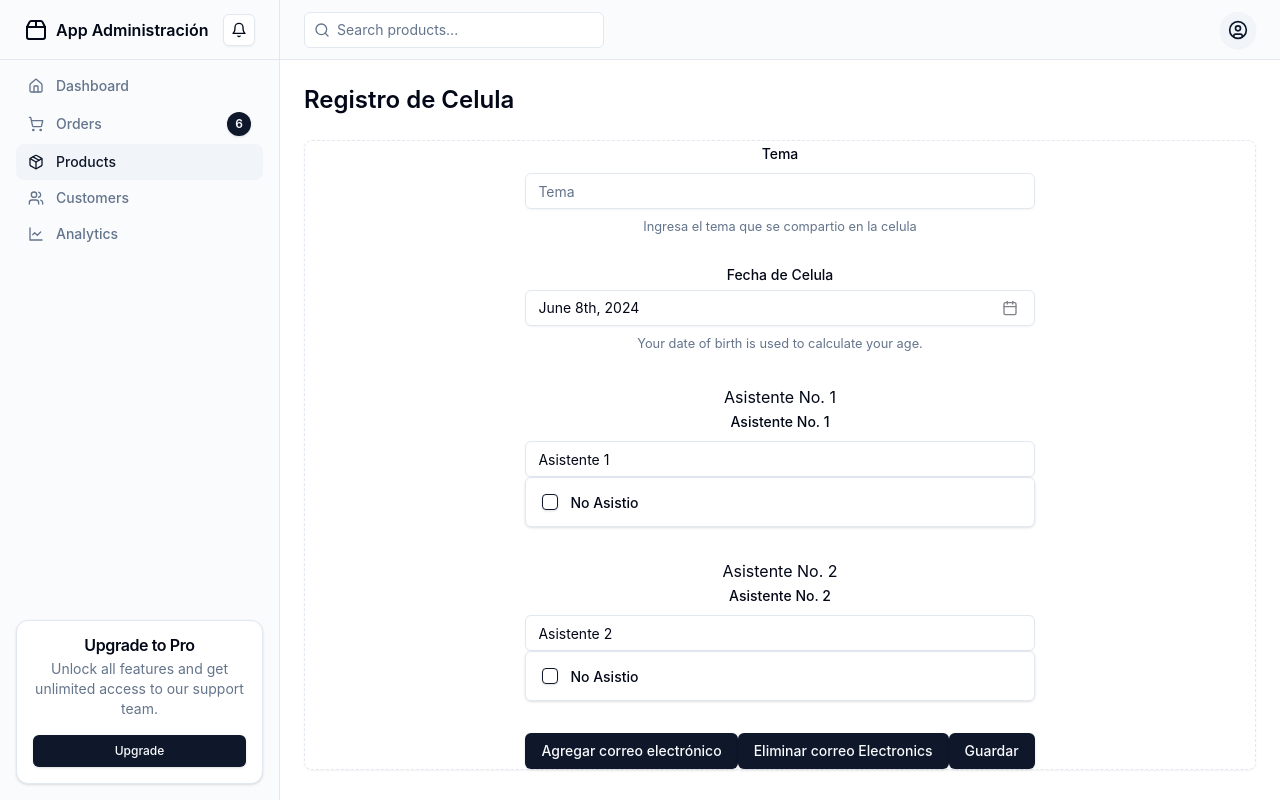
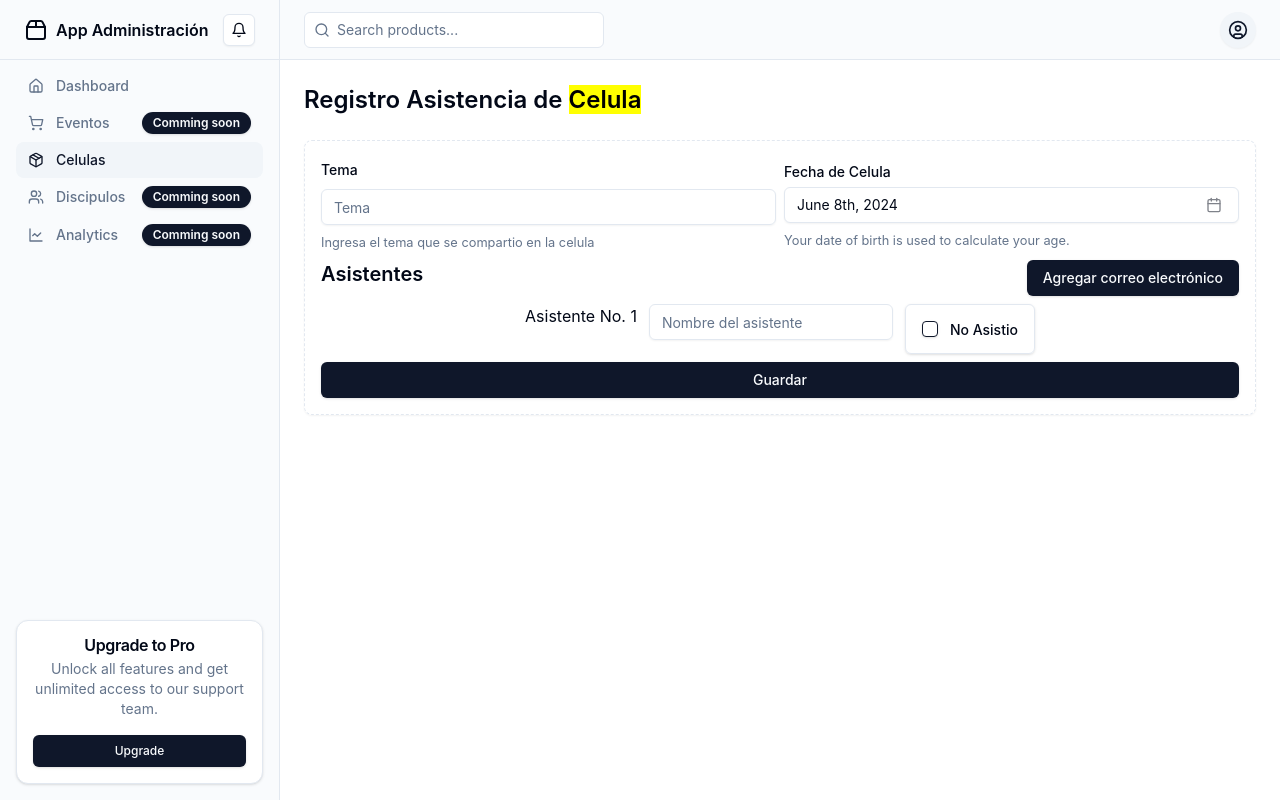
Before and after one commit to yrguativa/MCIM, a React (Vite) app in the folder app/: page / in a window 1280 px wide. Built offline with nearby package versions, Linux system fonts and the light colour scheme.

Commit message:
feat(App): :sparkles: Add Zustand by manager state

```diff
--- a/app/package.json
+++ b/app/package.json
@@ -29,7 +29,8 @@
     "react-hook-form": "^7.51.5",
     "tailwind-merge": "^2.3.0",
     "tailwindcss-animate": "^1.0.7",
-    "zod": "^3.23.8"
+    "zod": "^3.23.8",
+    "zustand": "^4.5.2"
   },
   "devDependencies": {
     "@eslint/js": "^9.2.0",
--- a/app/src/dashboard/dashboard.tsx
+++ b/app/src/dashboard/dashboard.tsx
@@ -32,8 +32,11 @@ import { Input } from "@/components/ui/input"
 import { Sheet, SheetContent, SheetTrigger } from "@/components/ui/sheet"
 
 import Cells from "../pages/cells"
+import { useAuthStore } from "../stores"
 
 export function Dashboard() {
+    const userState = useAuthStore(state => state.user);
+
     return (
         <div className="grid min-h-screen w-full md:grid-cols-[220px_1fr] lg:grid-cols-[280px_1fr]">
             <div className="hidden border-r bg-muted/40 md:block">
@@ -62,9 +65,9 @@ export function Dashboard() {
                                 className="flex items-center gap-3 rounded-lg px-3 py-2 text-muted-foreground transition-all hover:text-primary"
                             >
                                 <ShoppingCart className="h-4 w-4" />
-                                Orders
-                                <Badge className="ml-auto flex h-6 w-6 shrink-0 items-center justify-center rounded-full">
-                                    6
+                                Eventos
+                                <Badge className="ml-auto flex  shrink-0 items-center justify-center rounded-full">
+                                    Comming soon
                                 </Badge>
                             </a>
                             <a
@@ -72,14 +75,17 @@ export function Dashboard() {
                                 className="flex items-center gap-3 rounded-lg bg-muted px-3 py-2 text-primary transition-all hover:text-primary"
                             >
                                 <Package className="h-4 w-4" />
-                                Products{" "}
+                                Celulas
                             </a>
                             <a
                                 href="#"
                                 className="flex items-center gap-3 rounded-lg px-3 py-2 text-muted-foreground transition-all hover:text-primary"
                             >
                                 <Users className="h-4 w-4" />
-                                Customers
+                                Discipulos
+                                <Badge className="ml-auto flex  shrink-0 items-center justify-center rounded-full">
+                                    Comming soon
+                                </Badge>
                             </a>
                             <a
                                 href="#"
@@ -87,6 +93,9 @@ export function Dashboard() {
                             >
                                 <LineChart className="h-4 w-4" />
                                 Analytics
+                                <Badge className="ml-auto flex  shrink-0 items-center justify-center rounded-full">
+                                    Comming soon
+                                </Badge>
                             </a>
                         </nav>
                     </div>
@@ -208,12 +217,12 @@ export function Dashboard() {
                             </Button>
                         </DropdownMenuTrigger>
                         <DropdownMenuContent align="end">
-                            <DropdownMenuLabel>My Account</DropdownMenuLabel>
+                            <DropdownMenuLabel>Mi cuenta {userState}</DropdownMenuLabel>
                             <DropdownMenuSeparator />
-                            <DropdownMenuItem>Settings</DropdownMenuItem>
+                            <DropdownMenuItem>Configuraciones</DropdownMenuItem>
                             <DropdownMenuItem>Support</DropdownMenuItem>
                             <DropdownMenuSeparator />
-                            <DropdownMenuItem>Logout</DropdownMenuItem>
+                            <DropdownMenuItem>Salir</DropdownMenuItem>
                         </DropdownMenuContent>
                     </DropdownMenu>
                 </header>
--- a/app/src/pages/cellAssistantsSchema.ts
+++ b/app/src/pages/cellAssistantsSchema.ts
@@ -1,9 +1,14 @@
 import { z } from "zod";
 
 export const AssistantsSchema = z.object({
+    id: z.string()
+        .uuid()
+        .default(crypto.randomUUID()),
     name: z.string()
         .min(2, {
             message: "Nombre del asistente debe tener minimo 3 caracteres.",
         }),
     attended: z.boolean().default(false)
 });
+
+export type Assistants = z.infer<typeof AssistantsSchema>;
--- /dev/null
+++ b/app/src/pages/cellRecordsSchema.ts
@@ -0,0 +1,20 @@
+
+import { z } from "zod"
+import { AssistantsSchema } from "./cellAssistantsSchema"
+
+export const cellRecordSchema = z.object({
+  date: z.date({
+    required_error: "A date of birth is required.",
+  }),
+  topic: z.string()
+    .min(2, {
+      message: "Username must be at least 2 characters.",
+    }),
+  createUser: z.string()
+    .min(2, {
+      message: "Username must be at least 2 characters.",
+    }),
+  assistants: z.array(AssistantsSchema),
+})
+
+export type CellRecord = z.infer<typeof cellRecordSchema>;
--- a/app/src/pages/cellSchema.ts
+++ b/app/src/pages/cellSchema.ts
@@ -1,25 +1,24 @@
 import { z } from "zod"
 import { AssistantsSchema } from "./cellAssistantsSchema"
+import { cellRecordSchema } from "./cellRecordsSchema";
 
 export const cellSchema = z.object({
-    cell: z.string()
-        .min(2, {
-            message: "Username must be at least 2 characters.",
-        }),
+  id: z.string()
+    .uuid()
+    .default(crypto.randomUUID()),
   leader: z.string()
     .min(2, {
       message: "Username must be at least 2 characters.",
     }),
-    date: z.date({
+  createdDate: z.date({
     required_error: "A date of birth is required.",
   }),
-    topic: z.string()
-        .min(2, {
-            message: "Username must be at least 2 characters.",
-        }),
-    createUser: z.string()
+  createdUser: z.string()
     .min(2, {
       message: "Username must be at least 2 characters.",
     }),
   assistants: z.array(AssistantsSchema),
+  records: z.array(cellRecordSchema)
 })
+
+export type Cell = z.infer<typeof cellSchema>;
--- a/app/src/pages/cells.tsx
+++ b/app/src/pages/cells.tsx
@@ -1,7 +1,6 @@
 import { FC } from 'react';
 import { useFieldArray, useForm } from "react-hook-form"
 import { zodResolver } from "@hookform/resolvers/zod"
-import { z } from 'zod';
 import { format } from 'date-fns';
 
 import { cn } from '@/lib/utils';
@@ -13,29 +12,30 @@ import { Calendar } from "@/components/ui/calendar"
 import { Checkbox } from "@/components/ui/checkbox"
 import { Form, FormControl, FormDescription, FormField, FormItem, FormLabel, FormMessage } from "@/components/ui/form"
 import { Popover, PopoverContent, PopoverTrigger } from "@/components/ui/popover"
-import { cellSchema } from './cellSchema';
+
+import { useAuthStore, useCellStore } from '../stores';
+import { CellRecord, cellRecordSchema } from './cellRecordsSchema';
 
 const Cells: FC = () => {
-    const form = useForm<z.infer<typeof cellSchema>>({
-        resolver: zodResolver(cellSchema),
+  const userState = useAuthStore(state => state.user);
+
+  const cellState = useCellStore(state => state.cell);
+  cellState.createdUser = userState;
+  const addRecordState = useCellStore(state => state.addRecord);
+  const form = useForm<CellRecord>({
+    resolver: zodResolver(cellRecordSchema),
     defaultValues: {
-            cell: "Jueves",
-            leader: "Yilmer",
-            createUser: "Yilmer",
-
+      topic: "",
       date: new Date(),
-            topic: "",
-            assistants: [
-                { name: "Asistente 1" },
-                { name: "Asistente 2" }
-            ]
+      assistants: cellState.assistants,
     },
   });
 
   const { fields: assistantsSubForm, append: appendAssitant, remove: removeAssitant } = useFieldArray({ name: 'assistants', control: form.control })
 
-    function onSubmit(data: z.infer<typeof cellSchema>) {
+  function onSubmit(data: CellRecord) {
     console.log("🚀 ~ onSubmit ~ data:", data)
+    addRecordState(data);
     toast({
       title: "You submitted the following values:",
       description: (
@@ -50,12 +50,11 @@ const Cells: FC = () => {
 
   return <>
     <div className="flex items-center">
-            <h1 className="text-lg font-semibold md:text-2xl">Registro de Celula</h1>
+      <h1 className="text-lg font-semibold md:text-2xl">Registro Asistencia de <mark>Celula</mark></h1>
     </div>
-        <div className="flex flex-3 items-center justify-center rounded-lg border border-dashed shadow-sm" x-chunk="dashboard-02-chunk-1">
-            <div className="flex flex-col items-center gap-1 text-center">
+    <div className="flex items-center items-center justify-center text-start rounded-lg border border-dashed p-4 shadow-sm" x-chunk="dashboard-02-chunk-1">
       <Form {...form}>
-                    <form onSubmit={form.handleSubmit(onSubmit)} className="space-y-8">
+        <form onSubmit={form.handleSubmit(onSubmit)} className="grid grid-cols-2 grid-flow-row gap-2 w-full">
           <FormField
             control={form.control}
             name="topic"
@@ -77,7 +76,7 @@ const Cells: FC = () => {
             control={form.control}
             name="date"
             render={({ field }) => (
-                                <FormItem className="flex flex-col">
+              <FormItem className="flex flex-col pt-2">
                 <FormLabel>Fecha de Celula</FormLabel>
                 <Popover>
                   <PopoverTrigger asChild>
@@ -116,16 +115,29 @@ const Cells: FC = () => {
               </FormItem>
             )}
           />
+          <div className="col-span-2 grid-cols-subgrid flex flex-row justify-between gap-3">
+            <span className="col-span-2 text-xl font-semibold">Asistentes</span>
+            <div>
+              <Button type="button" onClick={() => appendAssitant({ id: crypto.randomUUID(), name: '', attended: true })}>
+                Agregar correo electrónico
+              </Button>
+
+              {assistantsSubForm.length > 1 && (
+                <Button type="button" onClick={() => removeAssitant(assistantsSubForm.length - 1)}>
+                  Eliminar correo Electronics
+                </Button>
+              )}
+            </div>
+          </div>
           {
-                            assistantsSubForm.map((asistant, index) => (
-                                <div key={index}>
+            assistantsSubForm.map((assistant, index) => (
+              <div key={assistant.id} className="col-span-2 grid-cols-subgrid flex flex-row justify-center gap-3">
                 <h3>Asistente No. {index + 1} </h3>
                 <FormField
                   control={form.control}
                   name={`assistants.${index}.name`}
                   render={({ field }) => (
                     <FormItem>
-                                                <FormLabel>Asistente No. {index + 1}</FormLabel>
                       <FormControl>
                         <Input placeholder="Nombre del asistente" {...field} />
                       </FormControl>
@@ -156,19 +168,9 @@ const Cells: FC = () => {
             ))
           }
 
-                        <Button type="button" onClick={() => appendAssitant({ name: '', attended: false })}>
-                            Agregar correo electrónico
-                        </Button>
-                        {assistantsSubForm.length > 1 && (
-                            <Button type="button" onClick={() => removeAssitant(assistantsSubForm.length - 1)}>
-                                Eliminar correo Electronics
-                            </Button>
-                        )}
-
-                        <Button type="submit">Guardar</Button>
+          <Button type="submit" className="col-span-2">Guardar</Button>
         </form>
       </Form>
-            </div>
     </div>
   </>;
 };
--- /dev/null
+++ b/app/src/stores/cell/cell.store.ts
@@ -0,0 +1,30 @@
+import { type StateCreator, create } from 'zustand'
+import { devtools, persist } from 'zustand/middleware';
+import { Cell } from '@/src/pages/cellSchema'
+import { CellRecord } from '@/src/pages/cellRecordsSchema'
+interface CellState {
+  cell: Cell,
+  addRecord: (by: CellRecord) => void
+}
+const storeCell: StateCreator<CellState> = (set, get) => ({
+  cell: {
+    id: crypto.randomUUID(),
+    leader: "Yilmer",
+    createdUser: "Yilmer",
+    createdDate: new Date(),
+    assistants: [{ id: crypto.randomUUID(), name: '', attended: false }],
+    records: []
+  },
+  addRecord: (by: CellRecord) => set(state => ({ cell: { ...state.cell, records: [...state.cell.records, by] } }))
+});
+
+export const useCellStore = create<CellState>()(
+  devtools(
+    persist(
+      storeCell,
+      {
+        name: 'cell-storege',
+      }
+    ),
+  )
+)
--- /dev/null
+++ b/app/src/stores/index.ts
@@ -0,0 +1,2 @@
+export * from "./cell/cell.store";
+export * from "./auth/auth.store"
```
Also changed, not shown: app/src/stores/auth/auth.store.ts (added, +12 -0 lines), 1 other file (tests, documents, lock files or other folders). Lines whose indentation alone changed are shown as unchanged.
